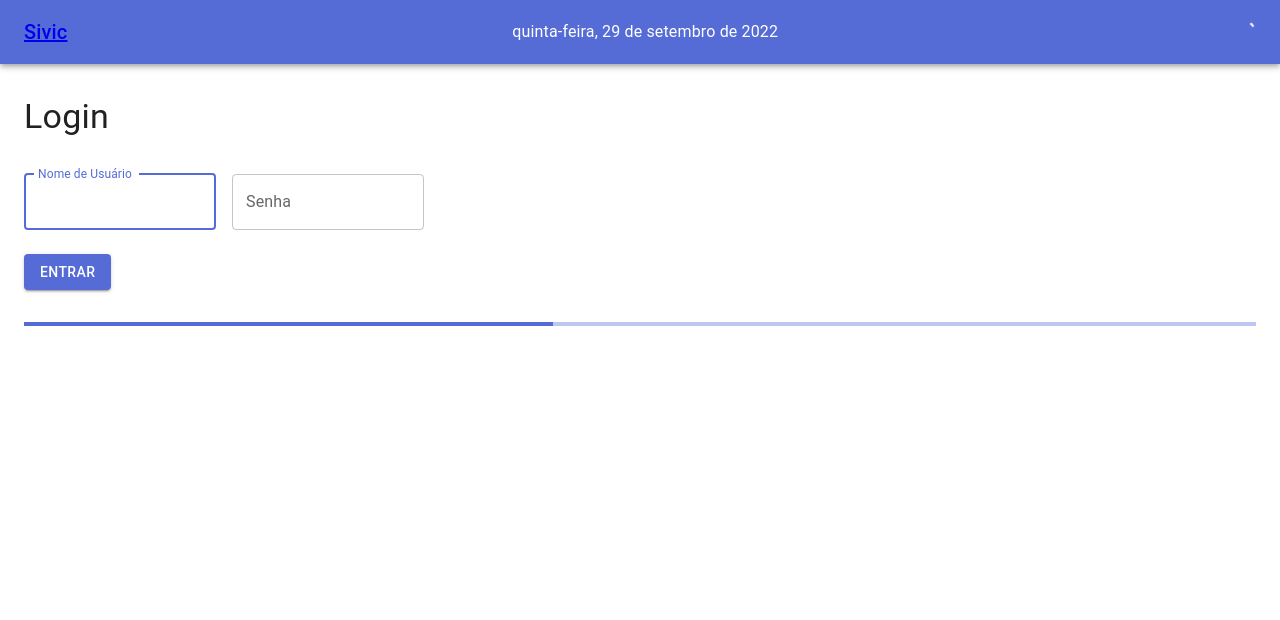
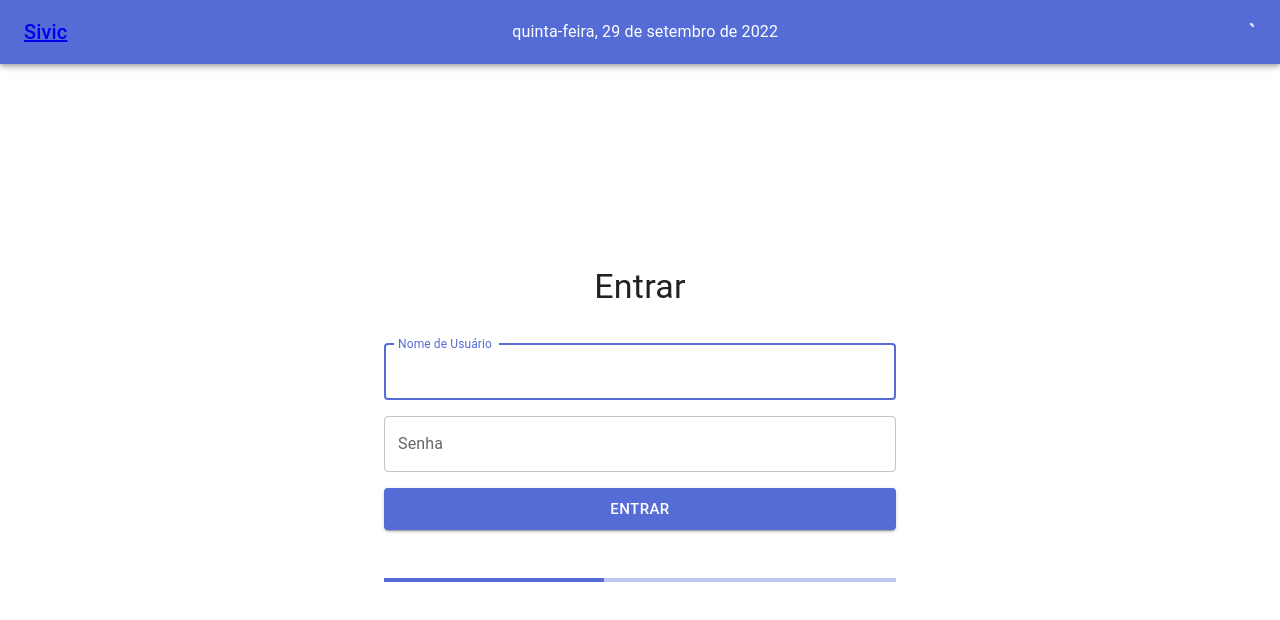
Before and after one commit to marcoscssno/sivic, a Next.js app: page /login in a window 1280 px wide. Shown: the top 620 px of the page. Built offline with nearby package versions, Linux system fonts and the light colour scheme; no server answers.

Commit message:
Improve login page

```diff
--- a/pages/login.js
+++ b/pages/login.js
@@ -1,5 +1,5 @@
 // React
-import React from 'react';
+import React, { useState } from 'react';
 // Other components
 import Layout from '../components/Layout'
 // Mui
@@ -9,7 +9,9 @@ import Box from '@mui/material/Box';
 import Button from '@mui/material/Button';
 import LinearProgress from '@mui/material/LinearProgress';
 import Grid from '@mui/material/Grid';
+import Stack from '@mui/material/Grid';
 import TextField from '@mui/material/TextField';
+import Snackbar from '@mui/material/Snackbar';
 // Formik
 import { useFormik } from 'formik';
 // Redux, react-redux and Redux logic
@@ -25,6 +27,7 @@ export default function LoginPage() {
     useAuthentication({ redirectTo: '/', redirectIfFound: true })
     const loading = useSelector(state => state.user.loading)
     const error = useSelector(state => state.user.error)
+    const [open, setOpen] = React.useState(false);
     const dispatch = useDispatch();
     const LinearProgressStyle = {
         marginTop: '32px',
@@ -61,23 +64,51 @@ export default function LoginPage() {
             }
             catch (error) {
                 console.log(error.response.data)
+                setOpen(true);
                 setSubmitting(false);
             }
         }
     })
+    const handleClose = (event, reason) => {
+        if (reason === 'clickaway') {
+            return;
+        }
+
+        setOpen(false);
+    };
     const { handleSubmit, values, handleBlur, handleChange, touched, errors, isSubmitting } = formik;
     return (
         <Layout>
-            <Container maxWidth="xl">
-                <Box sx={{ my: 4 }}>
+            <Container maxWidth="xl" sx={{ minHeight: 'calc(100vh - 64px)' }}>
+                <Grid
+                    container
+                    direction="column"
+                    justifyContent="center"
+                    sx={{
+                        minHeight: 'calc(100vh - 64px)'
+                    }}
+                >
+                    <Grid
+                        item
+                        xs={12}
+                        container
+                        direction="column"
+                        justifyContent="center"
+                        alignItems="center"
+                        sx={{ maxWidth: 400 }}
+                    >
+                        <Grid item xs={12}>
                             <Typography variant="h4" component="h1" gutterBottom>
-                        Login
+                                Entrar
                             </Typography>
+                        </Grid>
                         <br />
                         <form onSubmit={handleSubmit}>
                             <Grid container spacing={2}>
-                                    <Grid item xs={2}>
+                                <Grid item xs={12}>
+                                    <Stack spacing={2}>
                                         <TextField
+                                            fullWidth
                                             label="Nome de Usuário"
                                             name="username"
                                             value={values.username}
@@ -86,9 +117,12 @@ export default function LoginPage() {
                                             error={touched.username && Boolean(errors.username)}
                                             autoFocus={true}
                                         />
+                                    </Stack>
                                 </Grid>
-                                        <Grid item xs={2}>
+                                <Grid item xs={12}>
+                                    <Stack spacing={2}>
                                         <TextField
+                                            fullWidth
                                             type="password"
                                             label="Senha"
                                             name="password"
@@ -97,22 +131,36 @@ export default function LoginPage() {
                                             onChange={handleChange}
                                             error={touched.password && Boolean(errors.password)}
                                         />
+                                    </Stack>
                                 </Grid>
                             </Grid>
-                                    <br />
+                            <Grid item xs={12}>
+                                <Stack spacing={2}>
                                     <Button
+                                        fullWidth
+                                        sx={{ my: 2 }}
                                         variant="contained"
+                                        size="large"
                                         color="primary"
                                         type="submit"
                                         disabled={isSubmitting}
                                     >
                                         Entrar
                                     </Button>
+                                </Stack>
+                            </Grid>
                             {(isSubmitting || loading) && <LinearProgress style={LinearProgressStyle} />}
                             {error != null && <p>{error}</p>}
                         </form>
-                </Box>
+                    </Grid>
+                </Grid>
             </Container>
+            <Snackbar
+                open={open}
+                autoHideDuration={6000}
+                onClose={handleClose}
+                message="Nome de usuário ou senha inválido(a)(s)"
+            />
         </Layout>
     )
 }
```
Lines whose indentation alone changed are shown as unchanged.
